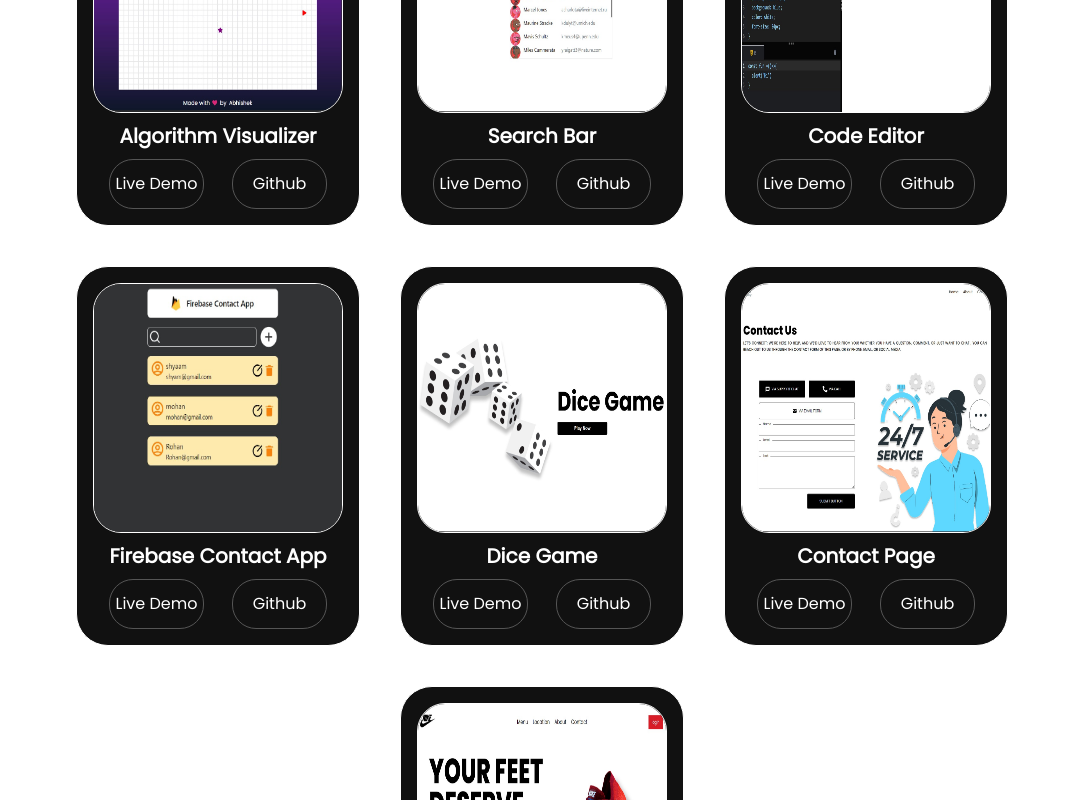
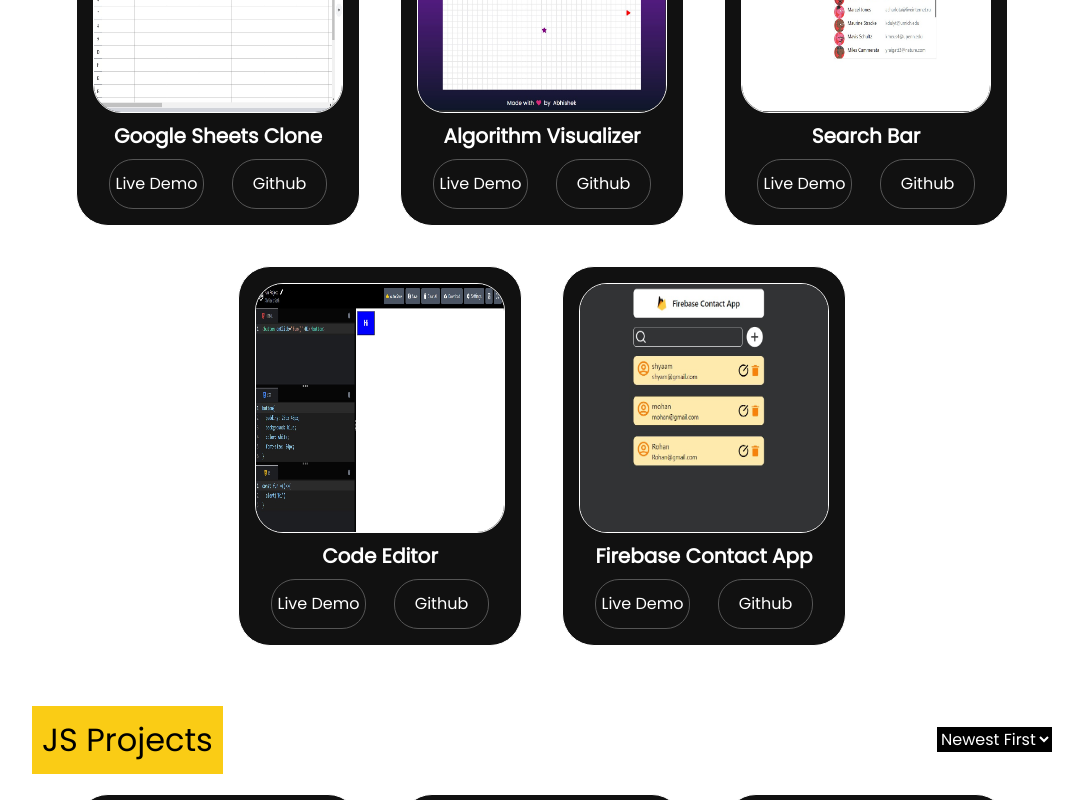
Before and after one commit to abhishekpseth/Portfolio, a React (Vite) app: page / in a window 1280 px wide. Shown: the part 2000-2800 px from the top of the page, without its empty margins (98-1181 px from the left). Built offline with nearby package versions, Linux system fonts and the light colour scheme.

Commit message:
added google sheet project

```diff
--- a/src/components/Projects.jsx
+++ b/src/components/Projects.jsx
@@ -5,30 +5,6 @@
   const reactProjectsArray = [
     {
       projectNo: 1,
-      projectName: "Brand Page",
-      imgSrc: "././images/brand-page.jpg",
-      github:
-        "https://github.com/abhishekpseth/Deployed-React.js-Projects/tree/main/Brand-Page",
-      weblink: "https://brand-page-project.netlify.app/",
-    },
-    {
-      projectNo: 2,
-      projectName: "Contact Page",
-      imgSrc: "././images/contact-page.jpg",
-      github:
-        "https://github.com/abhishekpseth/Deployed-React.js-Projects/tree/main/Contact-Page",
-      weblink: "https://contactpage-project.netlify.app/",
-    },
-    {
-      projectNo: 3,
-      projectName: "Dice Game",
-      imgSrc: "././images/dice-game.jpg",
-      github:
-        "https://github.com/abhishekpseth/Deployed-React.js-Projects/tree/main/Dice-Game",
-      weblink: "https://guess-dice-game-project.netlify.app/",
-    },
-    {
-      projectNo: 4,
       projectName: "Firebase Contact App",
       imgSrc: "././images/firebase-contact-app.jpg",
       github:
@@ -36,7 +12,7 @@
       weblink: "https://firebase-contact-app-crud.netlify.app/",
     },
     {
-      projectNo: 5,
+      projectNo: 2,
       projectName: "Code Editor",
       imgSrc: "././images/code-editor.jpg",
       github:
@@ -44,7 +20,7 @@
       weblink: "https://codeeditor-project.netlify.app/",
     },
     {
-      projectNo: 6,
+      projectNo: 3,
       projectName: "Search Bar",
       imgSrc: "././images/search-bar.jpg",
       github:
@@ -52,12 +28,20 @@
       weblink: "https://search-bar-with-chips.netlify.app/",
     },
     {
-      projectNo: 7,
+      projectNo: 4,
       projectName: "Algorithm Visualizer",
       imgSrc: "././images/algorithm-visualizer.jpg",
       github:
         "https://github.com/abhishekpseth/Deployed-React.js-Projects/tree/main/Algorithms%20Visualizer",
       weblink: "https://algorithm-visualizer-tool-project.netlify.app/",
+    },
+    {
+      projectNo: 5,
+      projectName: "Google Sheets Clone",
+      imgSrc: "././images/google-sheets-clone.jpg",
+      github:
+        "https://github.com/abhishekpseth/Deployed-React.js-Projects/tree/main/google-sheet",
+      weblink: "https://google-sheets-clone-project.netlify.app/",
     },
   ];
 
```
Also changed, not shown: public/images/google-sheets-clone.jpg (added).
